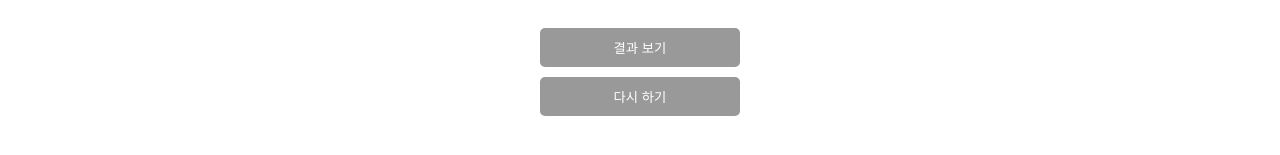
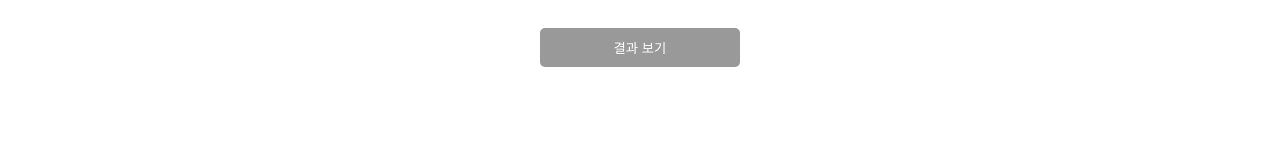
Before and after one commit to kimmjabc/wss, a plain HTML site: page index.html in a window 1280 px wide. Shown: the part 491-646 px from the top of the page. Drawn offline with Linux system fonts and the light colour scheme; a web font is replaced by a local one.

Commit message:
index.html

```diff
--- a/index.html
+++ b/index.html
@@ -33,7 +33,6 @@
     <div class="buttons-container">
         <button id="result-btn">결과 보기</button>
         <div id="result"></div>
-        <button id="reset-btn">다시 하기</button>
     </div>
 
 
```
